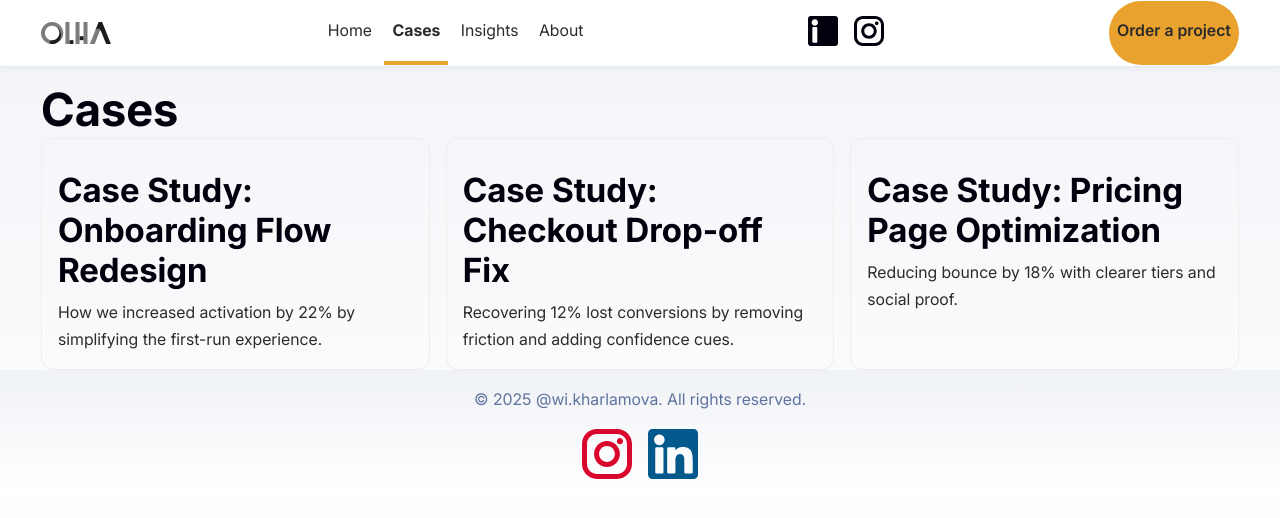
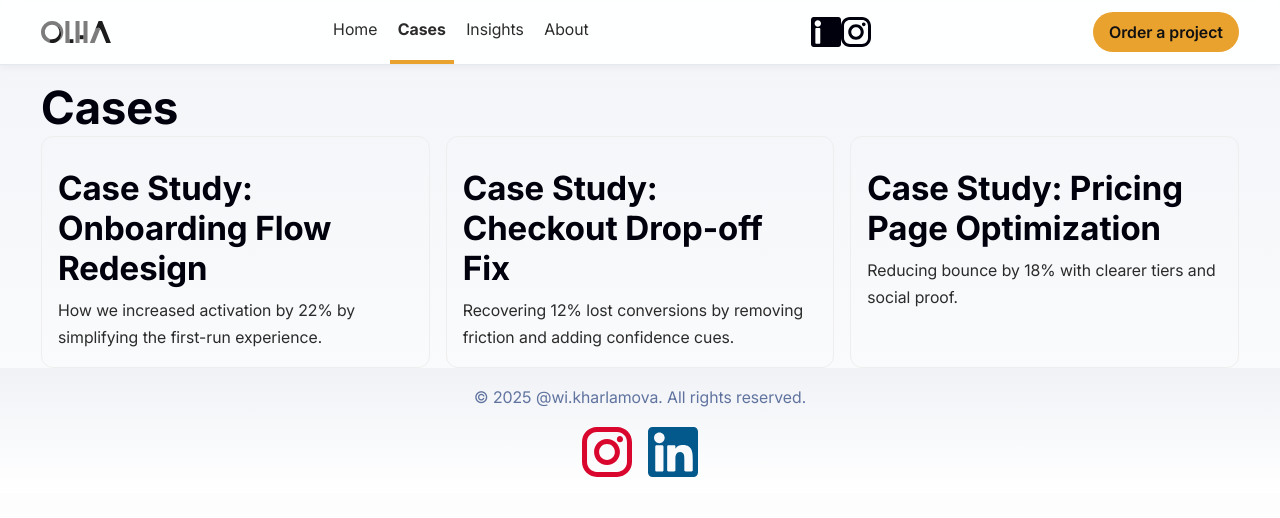
Before and after one commit to Olha-Studio/insights, an Astro site: page /cases in a window 1280 px wide. Built offline with nearby package versions, Linux system fonts and the light colour scheme; Astro itself is replaced by a stand-in of ours.

Commit message:
fix(ui): normalize .btn across site (min-height, padding, line-height); scope header link padding to internal links to avoid affecting buttons

```diff
--- a/src/components/Header.astro
+++ b/src/components/Header.astro
@@ -129,13 +129,13 @@ import { SITE_TITLE } from "../consts";
     margin-right: auto;
     min-height: 64px;
   }
-  nav a {
+  .internal-links a {
     padding: 1em 0.5em;
     color: var(--black);
     border-bottom: 4px solid transparent;
     text-decoration: none;
   }
-  nav a.active {
+  .internal-links a.active {
     text-decoration: none;
     border-bottom-color: var(--accent);
   }
--- a/src/styles/utilities.css
+++ b/src/styles/utilities.css
@@ -1,7 +1,7 @@
 @layer utilities {
   /* Site-wide container matches header nav sizing */
   .container { width: 100%; max-width: var(--ws-desktop-width); padding-left: 1rem; padding-right: 1rem; margin: 0 auto; }
-  .btn { display: inline-flex; align-items: center; gap: .5rem; background: var(--accent); color: #111; padding: .85rem 1.1rem; border-radius: 999px; text-decoration: none; font-weight: 600; }
+  .btn { display: inline-flex; align-items: center; justify-content: center; gap: .5rem; background: var(--accent); color: #111; padding: .7rem 1rem; min-height: 40px; line-height: 1; border-radius: 999px; text-decoration: none; font-weight: 600; border: 0; }
   .btn.secondary { background: #1f37ff; color: #fff; }
   .card { background: #fff; border: 1px solid rgb(var(--gray-light)); border-radius: 12px; padding: 1rem; box-shadow: 0 2px 6px rgba(0,0,0,.04); }
 }
```
